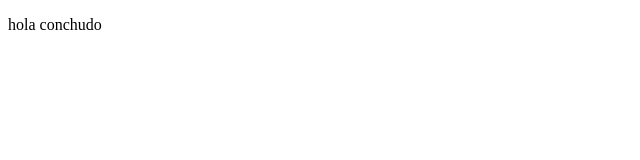
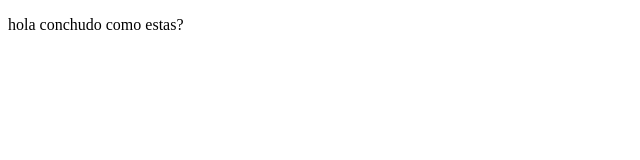
Before and after one commit to Zector15/proyectoDemoCursoPrework, a plain HTML site: page index.html in a window 1280 px wide. Shown: the full height of the page, 0-640 px from the left. Drawn offline with Linux system fonts and the light colour scheme.

Commit message:
Haciendo algunos cambios

```diff
--- a/index.html
+++ b/index.html
@@ -9,7 +9,7 @@
 </head>
 <body>
     <p>
-        hola conchudo
+        hola conchudo como estas?
     </p>
 </body>
 </html>
```
